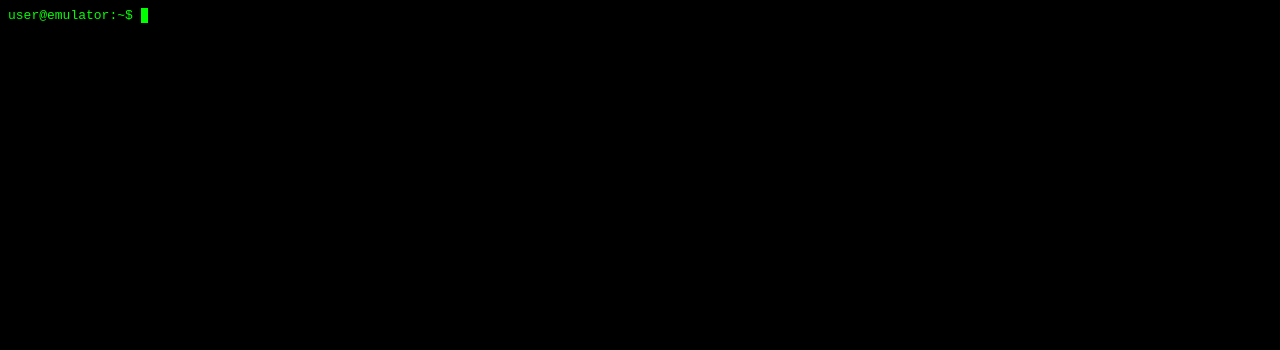
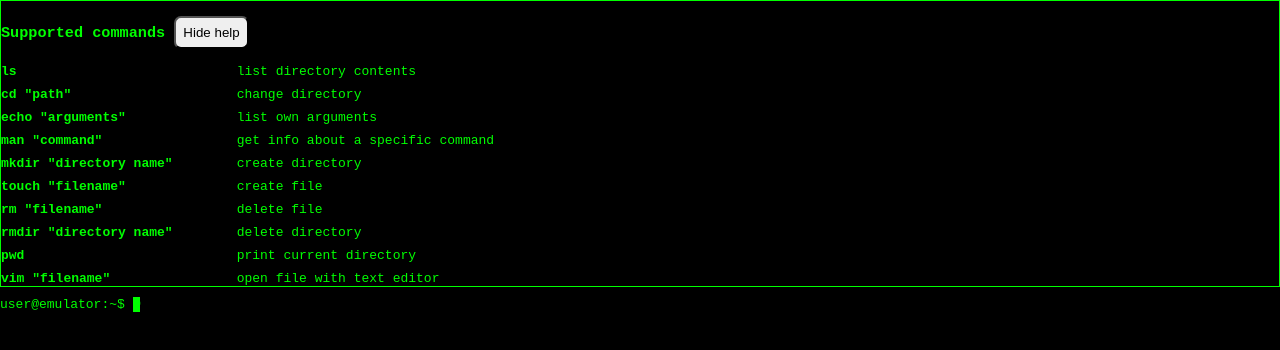
Before and after one commit to Eetub1/terminal-emulator-v2, a website built with Vite: page index.html in a window 1280 px wide. Built offline with nearby package versions, Linux system fonts and the light colour scheme.

Commit message:
made a help section for both terminal and editor that can be clicked off

```diff
--- a/index.html
+++ b/index.html
@@ -7,6 +7,56 @@
     </head>
     <body>
         <div id="app">
+
+            <div id="terminalHelpSection">
+                <h3>Supported commands <button id="hideTerminalHelpSectionButton">Hide help</button></h3>
+                <dl class="command-grid">
+                    <dt>ls</dt>
+                    <dd>list directory contents</dd>
+
+                    <dt>cd "path"</dt>
+                    <dd>change directory</dd>
+
+                    <dt>echo "arguments"</dt>
+                    <dd>list own arguments</dd>
+
+                    <dt>man "command"</dt>
+                    <dd>get info about a specific command</dd>
+
+                    <dt>mkdir "directory name"</dt>
+                    <dd>create directory</dd>
+
+                    <dt>touch "filename"</dt>
+                    <dd>create file</dd>
+
+                    <dt>rm "filename"</dt>
+                    <dd>delete file</dd>
+
+                    <dt>rmdir "directory name"</dt>
+                    <dd>delete directory</dd>
+
+                    <dt>pwd</dt>
+                    <dd>print current directory</dd>
+
+                    <dt>vim "filename"</dt>
+                    <dd>open file with text editor</dd>
+                </dl>
+            </div>
+
+            <div id="editorHelpSection" class="hidden">
+                <h3>Vim help section <button id="hideEditorHelpSectionButton">Hide help</button></h3>
+                <dl class="command-grid">
+                    <dt>:q</dt>
+                    <dd>Exit vim without saving</dd>
+
+                    <dt>:w</dt>
+                    <dd>Save changes</dd>
+
+                    <dt>i</dt>
+                    <dd>Go to insert mode to modify file</dd>
+                </dl>
+            </div>
+
             <div id="terminalView">
                 <div id="history"></div>
                 <div id="terminal"><p class="prompt"></p><div class="promptInput"><span class="cursor">@</span></div>
--- a/src/assets/style.css
+++ b/src/assets/style.css
@@ -2,6 +2,8 @@ body {
     background-color: black;
     color: var(--primary-text-color);
     font-family: monospace;
+    margin: 0;
+    padding: 0;
 }
 
 p {
@@ -15,7 +17,40 @@ p {
 #app {
     height: 100vh;
     display: flex;
+    flex-direction: column;
 }
+
+
+#terminalHelpSection {
+    border: 1px solid #00ff00;
+    margin-bottom: 10px;
+}
+
+.command-grid {
+    display: grid;
+    grid-template-columns: auto 1fr;
+    gap: 8px 24px;
+    margin: 0;
+}
+
+.command-grid dt {
+    font-weight: bold;
+}
+
+button {
+    border-radius: 7px;
+    padding: 7px;
+    color: black;
+    cursor: pointer;
+}
+
+
+#editorHelpSection {
+    border: 1px solid #00ff00;
+    margin-bottom: 10px;
+}
+
+
 
 #terminal {
     white-space: pre; /* with this, multiple consecutive characters containing a space dont collapse into one*/
--- a/src/main.ts
+++ b/src/main.ts
@@ -15,6 +15,18 @@ const vimEditor = new VimEditor(documentBuffer, editorTerminalBuffer)
 const output = new Output()
 const app = new App(fileSystem, terminalBuffer, vimEditor, output)
 
+const terminalHelpSection = document.getElementById("terminalHelpSection")
+document.getElementById("hideTerminalHelpSectionButton")?.addEventListener("click", function() {
+    localStorage.setItem("hideTerminalHelp", "true")
+    terminalHelpSection?.classList.add("hidden")
+})
+
+const editorHelpSection = document.getElementById("editorHelpSection")
+document.getElementById("hideEditorHelpSectionButton")?.addEventListener("click", function() {
+    localStorage.setItem("hideEditorHelp", "true")
+    editorHelpSection?.classList.add("hidden")
+})
+
 window.addEventListener("keydown", (event: KeyboardEvent) => {
     const key = event.key
     if (key === "Tab" || key === "ArrowDown" || key === "ArrowUp" || event.key === " ") {
--- a/src/ui/editor/vimUI.ts
+++ b/src/ui/editor/vimUI.ts
@@ -5,6 +5,19 @@ import type { DocumentRow } from "../../types"
 import { PROMPT_SYMBOL } from "../../utils/symbols"
 
 export const renderDefaultVimView = (currentFile: FileNode | null = null): void => {
+
+    const res = localStorage.getItem("hideEditorHelp")
+    if (res) {
+        // if the help section has been clicked off, dont show it again
+        document.getElementById("editorHelpSection")?.classList.add("hidden")
+    } else {
+        // put vim help section on screen
+        document.getElementById("editorHelpSection")?.classList.remove("hidden")
+    }
+
+    // remove terminal help section
+    document.getElementById("terminalHelpSection")?.classList.add("hidden")
+
     // Hide terminal
     const terminalViewContainer = document.getElementById("terminalView")!
     terminalViewContainer.style.display = "none"
--- a/src/ui/terminal/prompt.ts
+++ b/src/ui/terminal/prompt.ts
@@ -4,6 +4,15 @@ import { PROMPT_SYMBOL } from "../../utils/symbols"
  * Renders a default prompt on screen
  */
 export const renderDefaultTerminalScreen = (path: string): void => {
+    // if help has been clicked off, dont show it again
+    const res = localStorage.getItem("hideTerminalHelp")
+    if (res) {
+        document.getElementById("terminalHelpSection")?.classList.add("hidden")
+    }
+
+    // remove vim help section from screen just in case
+    document.getElementById("editorHelpSection")?.classList.add("hidden")
+
     // Make sure terminal is visible
     const terminalViewContainer = document.getElementById("terminalView")!
     terminalViewContainer.style.display = "block"
```
